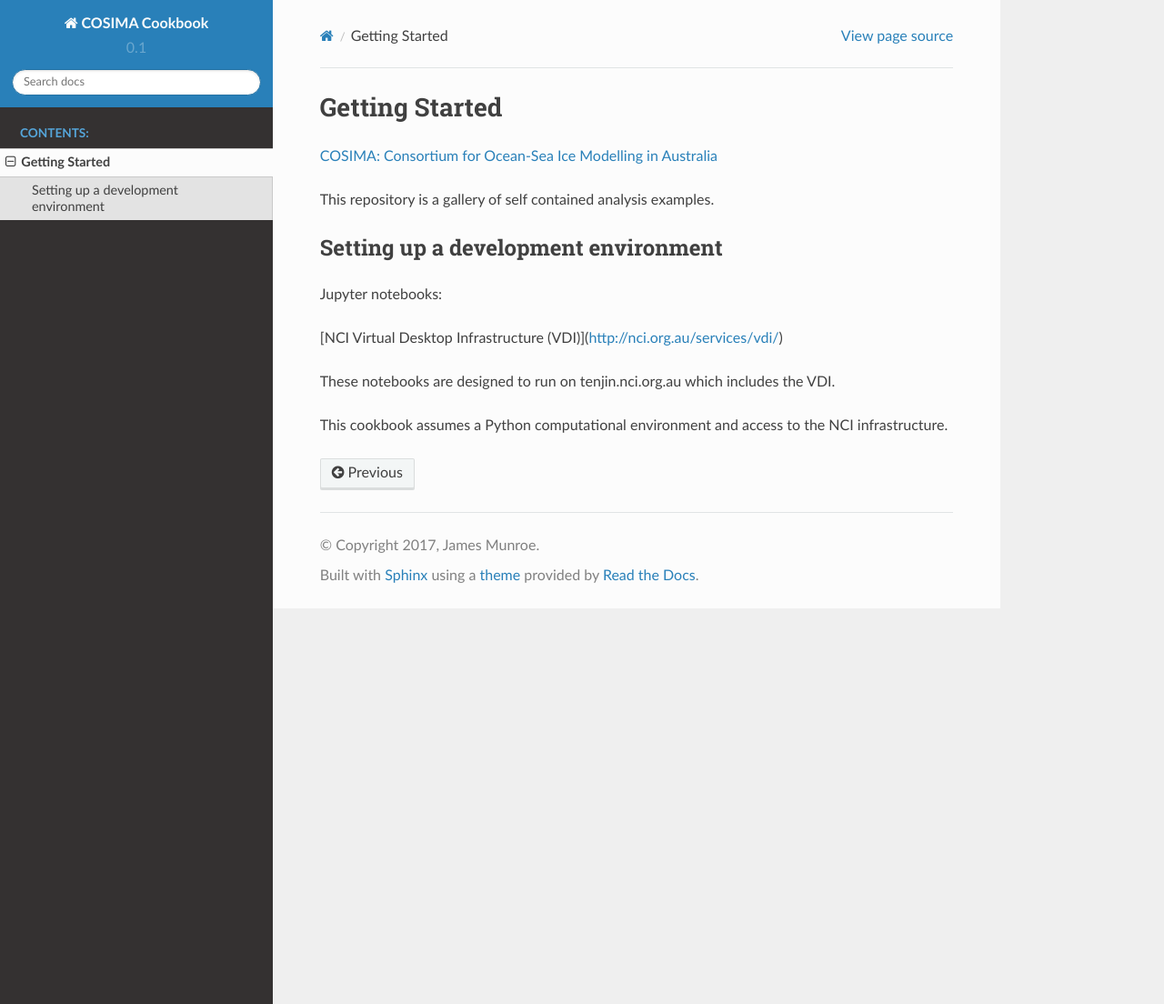
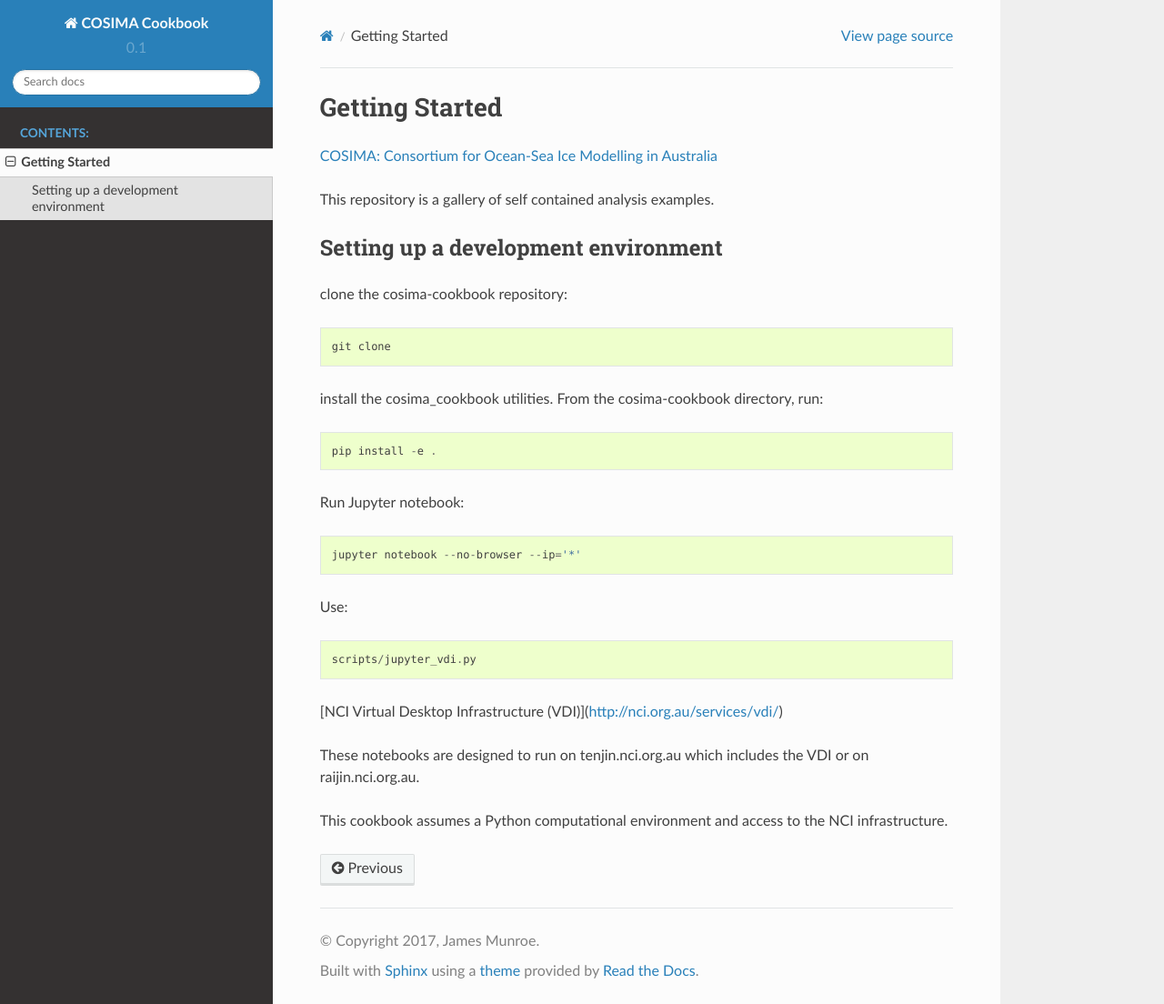
Before and after one commit to COSIMA/cosima-cookbook, a Sphinx documentation site: the page built from doc/getting_started.rst, in a window 1280 px wide and 1104 px high. Shown: the whole window at 91% size. Built offline with Sphinx 7.4.7 and the Read the Docs theme 2.0.0, drawn with Linux system fonts in a browser that asks for light colours; pages that are not in the unit, such as notebooks, are missing from menus.

Commit message:
fixing issues with sphinx

```diff
--- a/cosima_cookbook/__init__.py
+++ b/cosima_cookbook/__init__.py
@@ -5,7 +5,6 @@ Common tools for working with COSIMA model output
 
 import numpy as np
 import matplotlib.pyplot as plt
-import seaborn as sns
 import os
 
 import dask
--- a/doc/getting_started.rst
+++ b/doc/getting_started.rst
@@ -10,11 +10,26 @@ This repository is a gallery of self contained analysis examples.
 Setting up a development environment
 ====================================
 
-Jupyter notebooks:
+clone the cosima-cookbook repository::
+
+    git clone
+
+install the cosima_cookbook utilities. From the cosima-cookbook directory, run::
+
+    pip install -e .
+
+
+Run Jupyter notebook::
+
+    jupyter notebook --no-browser --ip='*'
+
+Use::
+
+    scripts/jupyter_vdi.py
 
 [NCI Virtual Desktop Infrastructure (VDI)](http://nci.org.au/services/vdi/)
 
-These notebooks are designed to run on tenjin.nci.org.au which includes the VDI.
+These notebooks are designed to run on tenjin.nci.org.au which includes the VDI or on raijin.nci.org.au.
 
 This cookbook assumes a Python computational environment and access to
 the NCI infrastructure.
```
Also changed, not shown: 2 other files.
